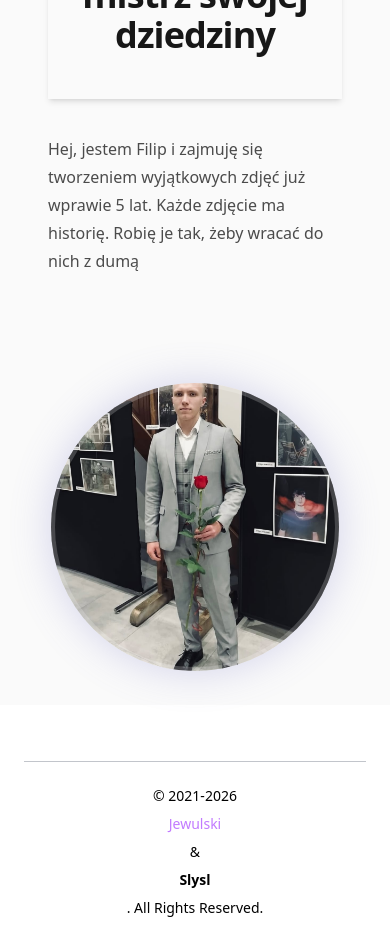
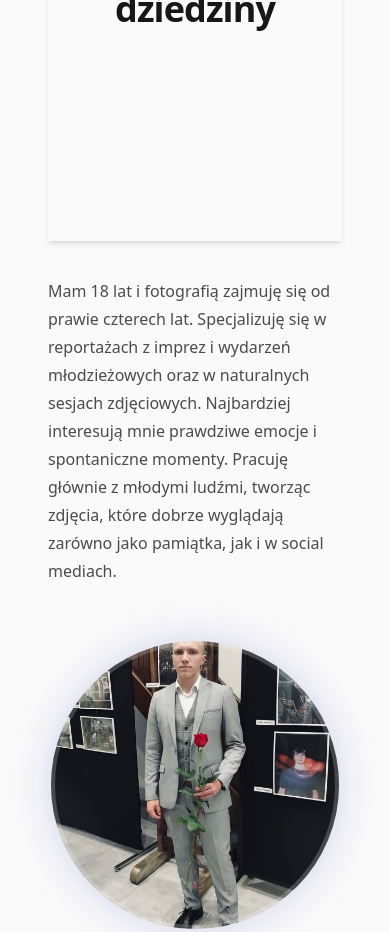
Before and after one commit to Sly-SL/jewul-fotografie, a Next.js app: page / in a window 390 px wide. Shown: the part 1120-2052 px from the top of the page. Built offline with nearby package versions, Linux system fonts and the light colour scheme.

Commit message:
Refactor(about, main page sec 2 description text) v.0.000.03 - added real phone number,changed text on main page

```diff
--- a/src/app/contact/page.tsx
+++ b/src/app/contact/page.tsx
@@ -15,7 +15,7 @@ const Buttons: {
         label: "Kontakt",
         linkClassName: "inline-flex items-center dark:text-white/80 text-black/80 gap-2 text-base  hover:scale-[1.02] duration-300 sm:text-lg",
         buttons: [
-            { element: <a href={"tel:+48 XXX XXX XXX"} className="inline-flex items-center gap-2"><Phone /> {"+48 XXX XXX XXX"}</a> },
+            { element: <a href={"tel:+48 796 032 801"} className="inline-flex items-center gap-2"><Phone /> {"+48 796 032 801"}</a> },
             { element: <a className="inline-flex items-center gap-2" href="mailto:jewulfotografia@gmail.com"><Mail /> jewulfotografia@gmail.com</a> },
             { element: <a href={"https://maps.app.goo.gl/fif8GiDj7Gm4kpPY8"} className="inline-flex items-center gap-2"><House />  33-100 Tarnów</a> }
         ]
--- a/src/app/page.tsx
+++ b/src/app/page.tsx
@@ -35,7 +35,7 @@ export default function Home() {
                 <BasicH1 className={"backdrop-blur-xl bg-none hover:shadow-white/20 shadow-md hover:shadow-xl transition-all"}>
                     Prawdziwy mistrz swojej dziedziny
                 </BasicH1>
-                <BasicP className={'text-black/70 dark:text-white/80'}>Hej, jestem Filip i zajmuję się tworzeniem wyjątkowych zdjęć już wprawie 5 lat. Każde zdjęcie ma historię. Robię je tak, żeby wracać do nich z dumą </BasicP>
+                <BasicP className={'text-black/70 dark:text-white/80'}>Mam 18 lat i fotografią zajmuję się od prawie czterech lat. Specjalizuję się w reportażach z imprez i wydarzeń młodzieżowych oraz w naturalnych sesjach zdjęciowych. Najbardziej interesują mnie prawdziwe emocje i spontaniczne momenty. Pracuję głównie z młodymi ludźmi, tworząc zdjęcia, które dobrze wyglądają zarówno jako pamiątka, jak i w social mediach. </BasicP>
             </article>
 
             <div className={"animate-fade-in-right duration-1000"}>
--- a/src/shared/components/custom/header/subdivs/subdivs/about/about.about.tsx
+++ b/src/shared/components/custom/header/subdivs/subdivs/about/about.about.tsx
@@ -15,7 +15,7 @@ const Buttons: {
         label: "Kontakt",
         linkClassName: "inline-flex items-center dark:text-white/80 text-black/80 gap-2 text-base  hover:scale-[1.02] duration-300 sm:text-lg",
         buttons: [
-            { element: <a href={"tel:+48 xxx xxx xxx"} className="inline-flex items-center gap-2"><Phone /> {"+48 xxx xxx xxx"}</a> },
+            { element: <a href={"tel:+48 796 032 801"} className="inline-flex items-center gap-2"><Phone /> {"+48 796 032 801"}</a> },
             { element: <a className="inline-flex items-center gap-2" href="mailto:jewulskifotografia@gmail.com"><Mail /> jewulskifotografia@gmail.com</a> },
             { element: <Link href={"https://maps.app.goo.gl/ccjCT7E7AquW8ZKn7"} className="inline-flex items-center gap-2"><House /> 33-100 Tarnów</Link> }
         ]
```
